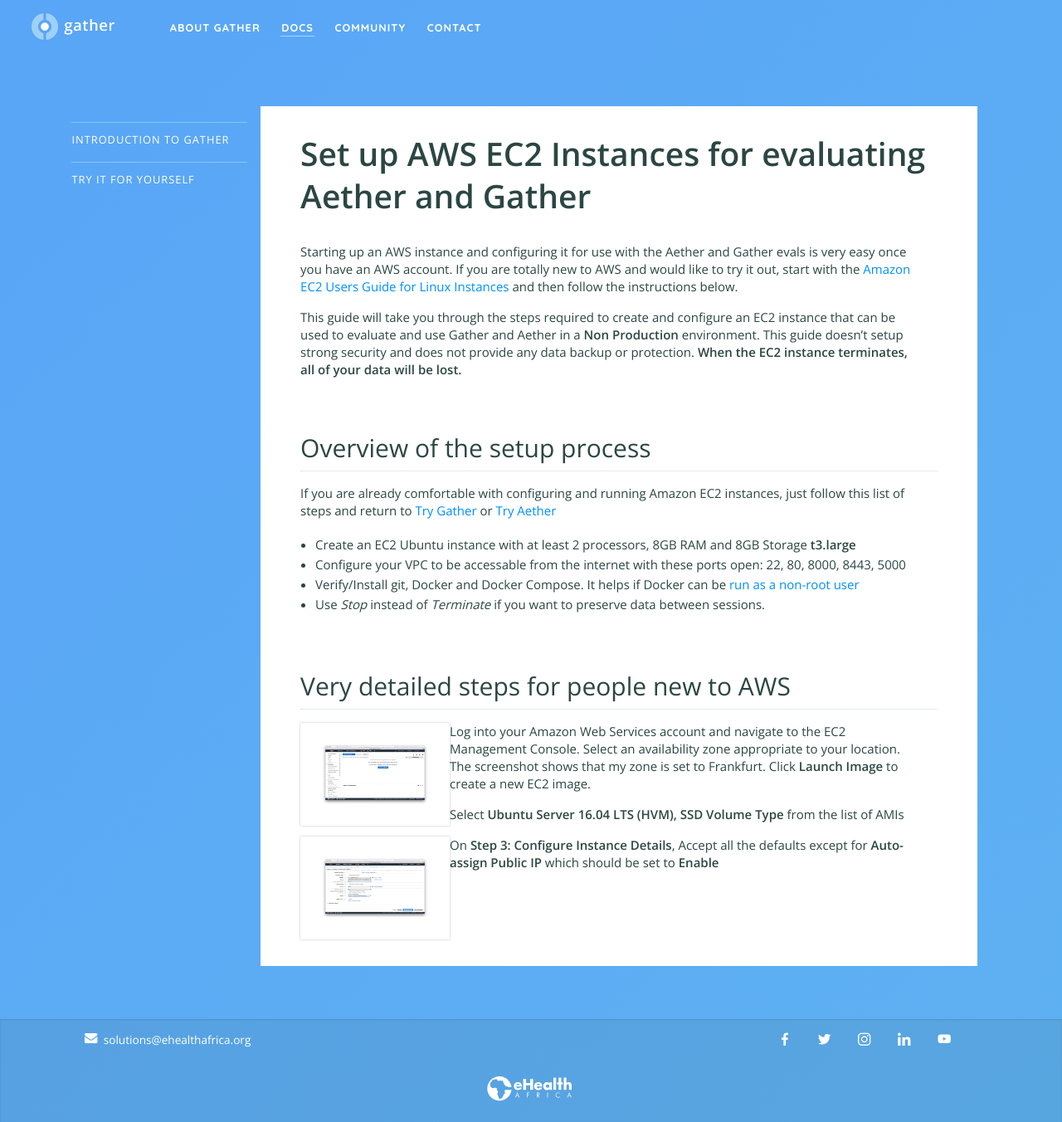
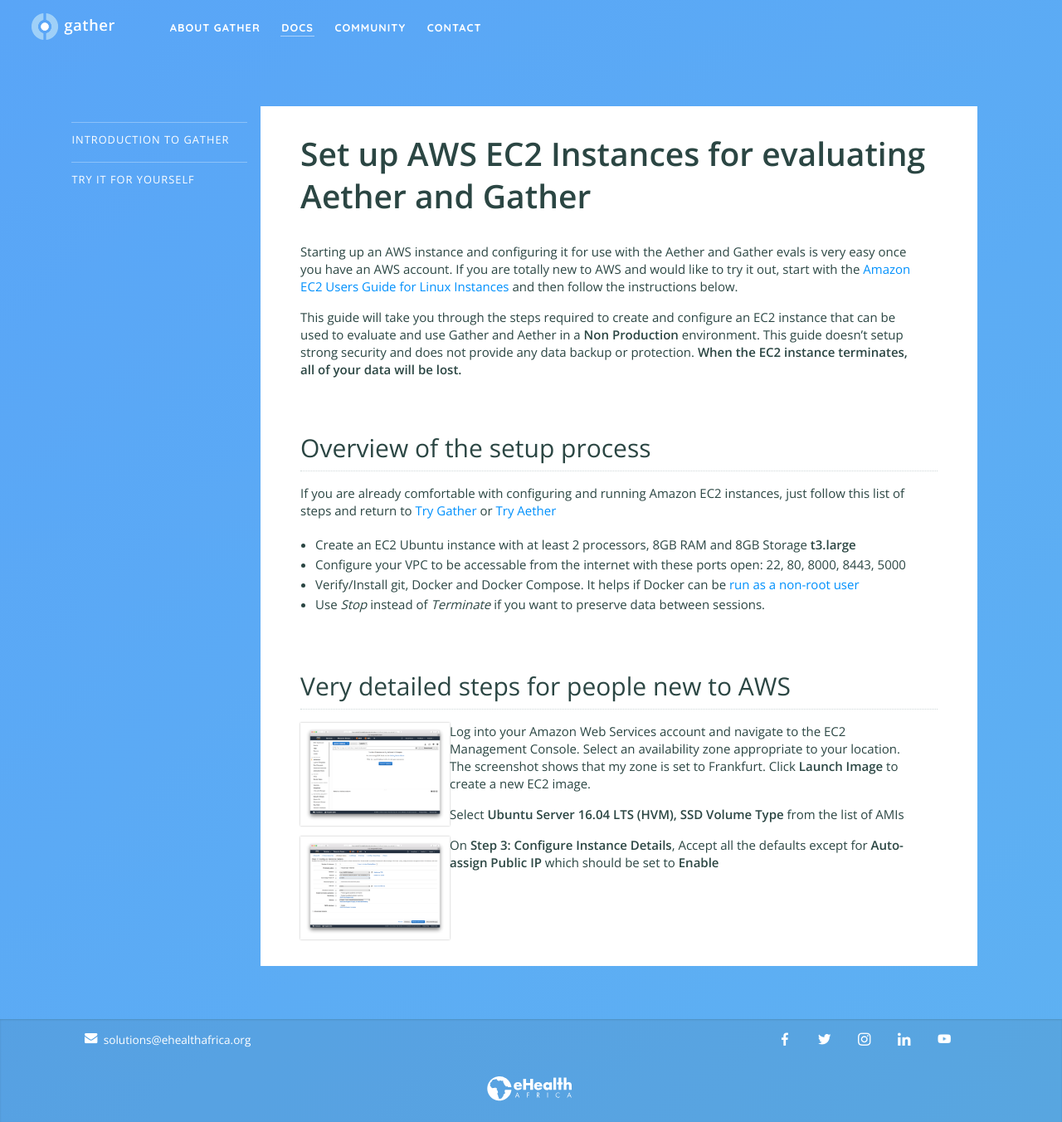
Before and after one commit to nixilla/gather, a Jekyll site: the page built from documentation/try/setup-aws.md, in a window 1280 px wide. Shown: the whole page at 83% size. Built offline with Jekyll 4.4.1, drawn with Linux system fonts in a browser that asks for light colours.

Commit message:
Update index.css

```diff
--- a/css/index.css
+++ b/css/index.css
@@ -1214,7 +1214,8 @@
     height: 124px;
     width:  180px;
     float:   left;
-    padding: 25px;
+    padding:  5px;
+    border:     0;
   }
 
 
```
